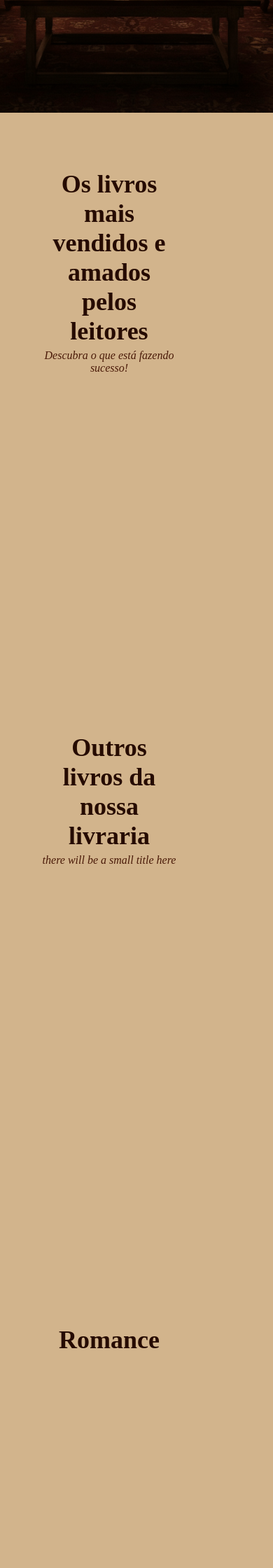
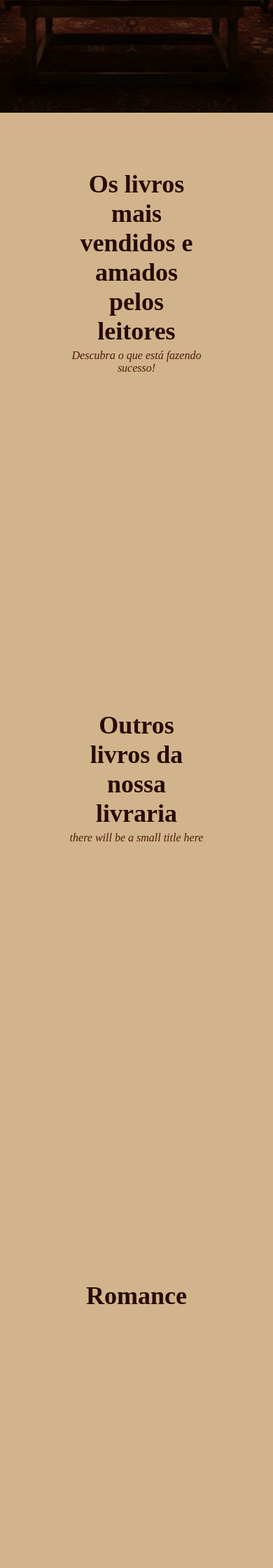
Before and after one commit to GustaFrias/Biblioteca, a PHP site: page / in a window 390 px wide. Shown: the part 683-2923 px from the top of the page at 70% size. Run offline with PHP 8.4, Linux system fonts and the light colour scheme; data that the repository does not hold is empty; some libraries are stand-ins or nearby versions; some web fonts are replaced.

Commit message:
Update #best-sellers section styles for improved responsiveness

```diff
--- a/styles/index.css
+++ b/styles/index.css
@@ -102,8 +102,8 @@
 }
 
 #best-sellers {
-    max-width: 1200px;
-    margin: -10% auto;
+    width: 80%;
+    margin: -10% auto -18%;
     background-image: none;
     text-align: center;
 }
```
